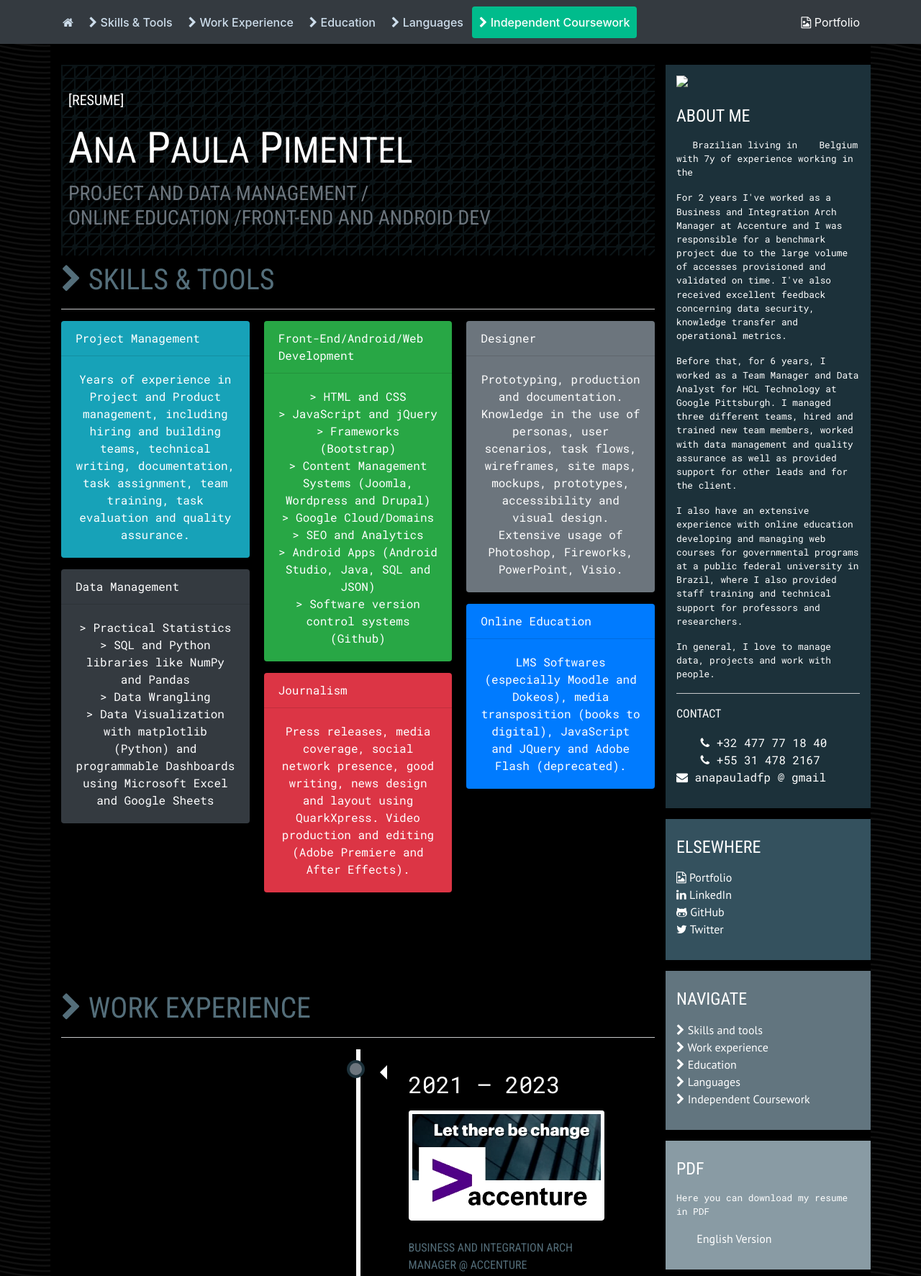
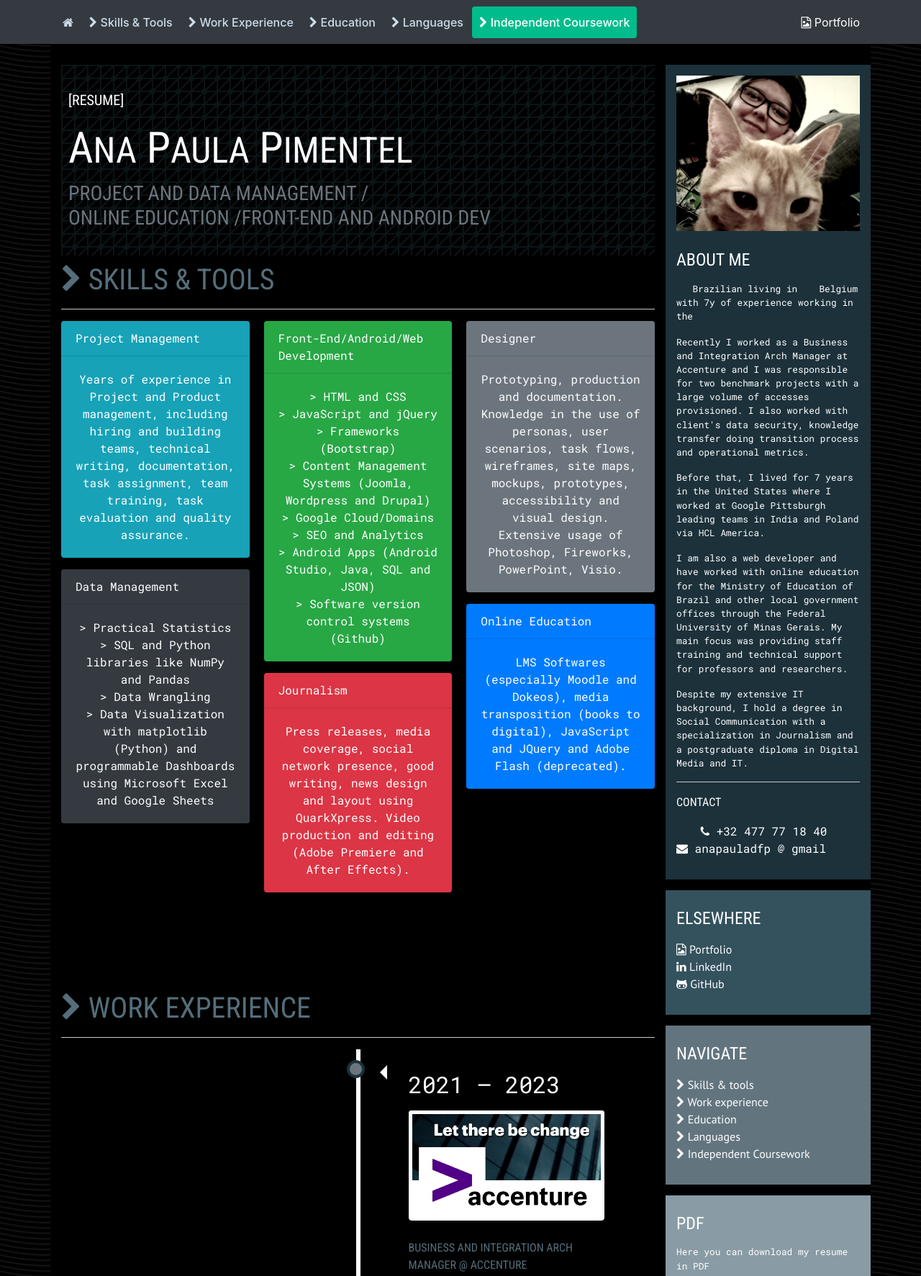
Before and after one commit to anapdfp/anapaulanet, a plain HTML site: page cv.html in a window 1280 px wide. Shown: the top 1773 px of the page at 72% size. Drawn offline with nearby package versions, Linux system fonts and the light colour scheme; grey boxes are pictures that could not be loaded; a web font is replaced by a local one.

Commit message:
Updates and fixes
Some updates and small fixes.

```diff
--- a/cv.html
+++ b/cv.html
@@ -237,7 +237,7 @@ body {
                   <a class="blog-nav-item" href="index.html"><i class="fa fa-home"></i></a>
                 </li>
                 <li>
-                  <a class="blog-nav-item" href="#skills"><i class="fa fa-chevron-right"></i> Skills & Tools</a>
+                  <a class="blog-nav-item" href="#skills"><i class="fa fa-chevron-right"></i> Skills &#38; Tools</a>
                 </li>
                 <li>
                   <a class="blog-nav-item" href="#xp"><i class="fa fa-chevron-right"></i> Work Experience</a>
@@ -283,7 +283,7 @@ body {
 
           <section id="skills">
 		  <div class="blog-post">
-            <h2 class="blog-post-title txt-capital"><i class="fa fa-chevron-right"></i> Skills & Tools</h2>
+            <h2 class="blog-post-title txt-capital"><i class="fa fa-chevron-right"></i> Skills &#38; Tools</h2>
                         <hr class="alert-dark">
               <p class="blog-post-meta"></p>
 
@@ -579,21 +579,19 @@ Dreamweaver)</p>
         <div class="col-md-3 blog-sidebar" >
           <div class="sidebar-module sidebar-module-one">
 
-			<img src="meself42.png" class="me-sidebar img-fluid"/>
+			<img src="meself42.jpg" class="me-sidebar img-fluid"/>
             <h4 class="txt-capital">About me</h4>
               <div class="small">
                 <p><i class="flag flag-br"></i>Brazilian living in <i class="flag flag-be"></i>Belgium with 7y of experience working in the <i class="flag flag-us"></i></p>
-                <p>For 2 years I've worked as a Business and Integration Arch Manager at Accenture and I was responsible for a benchmark project due to the large volume of accesses provisioned and validated on time. I've also received excellent feedback concerning data security, knowledge transfer and operational metrics.</p>
-                <p>Before that, for 6 years, I worked as a Team Manager and Data Analyst for HCL Technology at Google Pittsburgh.
-                  I managed three different teams, hired and trained new team members, worked with data management and quality assurance as well as provided support for other leads and for the client.</p>
-                <p>I also have an extensive experience with online education developing and managing web courses for governmental programs at a public federal university in Brazil,
-                  where I also provided staff training and technical support for professors and researchers.</p>
-                <p>In general, I love to manage data, projects and work with people. </p>
+                <p>Recently I worked as a Business and Integration Arch Manager at Accenture and I was responsible for two benchmark projects with a large volume of accesses provisioned. I also worked with client's data security, knowledge transfer doing transition process and operational metrics.</p>
+                <p>Before that, I lived for 7 years in the United States where I worked at Google Pittsburgh leading teams in India and Poland via HCL America.</p>
+                  <p>I am also a web developer and have worked with online education for the Ministry of Education  of Brazil and other local government offices through the Federal University of Minas Gerais. My main focus was providing staff training and technical support for professors and researchers.</p>
+                  <p>Despite my extensive IT background, I hold a degree in Social Communication with a specialization in Journalism and a postgraduate diploma in Digital Media and IT.</p>
               </div>
               <hr class="alert-dark">
 			<p class="txt-capital">Contact </p>
                 <p><i class="flag flag-be"></i> <i class="fa fa-phone"></i> +32 477 77 18 40 <br>
-				<i class="flag flag-br"></i> <i class="fa fa-phone"></i> +55 31 478 2167 <br>
+
 
 				    <i class="fa fa-envelope"></i> anapauladfp @ gmail</p>
 		  </div>
@@ -602,8 +600,7 @@ Dreamweaver)</p>
             <ol class="list-unstyled">
               <li><a href="portfolio.html"><i class="fa fa-file-image-o"></i> Portfolio</a></li>
 			  <li><i class="fa fa-linkedin"></i> <a href="https://www.linkedin.com/in/anapp/" target="_blank">LinkedIn</a></li>
-              <li><i class="fa fa-github-alt"></i> <a href="http://github.com/acideater/" target="_blank">GitHub</a></li>
-              <li><i class="fa fa-twitter"></i> <a href="https://twitter.com/anapauladfp" target="_blank">Twitter</a></li>
+              <li><i class="fa fa-github-alt"></i> <a href="http://github.com/anapdfp/" target="_blank">GitHub</a></li>
 
             </ol>
           </div>
@@ -612,7 +609,7 @@ Dreamweaver)</p>
           <div class="sidebar-module sidebar-module-three">
             <h4 class="txt-capital">Navigate</h4>
             <ol class="list-unstyled">
-              <li><i class="fa fa-chevron-right"></i> <a href="#skills">Skills and tools</a></li>
+              <li><i class="fa fa-chevron-right"></i> <a href="#skills">Skills &#38; tools</a></li>
               <li><i class="fa fa-chevron-right"></i> <a href="#xp">Work experience</a></li>
               <li><i class="fa fa-chevron-right"></i> <a href="#education">Education</a></li>
               <li><i class="fa fa-chevron-right"></i> <a href="#languages">Languages</a></li>
@@ -625,7 +622,7 @@ Dreamweaver)</p>
             <h4 class="txt-capital">PDF</h4>
             <p class="small">Here you can download my resume in PDF</p>
             <ol class="list-unstyled">
-              <li><i class="flag flag-us"></i> <a href="assets/doc/anap-cv_202301.pdf">English Version</a></li>
+              <li><i class="flag flag-us"></i> <a href="assets/doc/anap-cv_en_202308.pdf">English Version</a></li>
             </ol>
 
           </div>
```
Also changed, not shown: index.html (+1 -1 lines), 1 other file.
